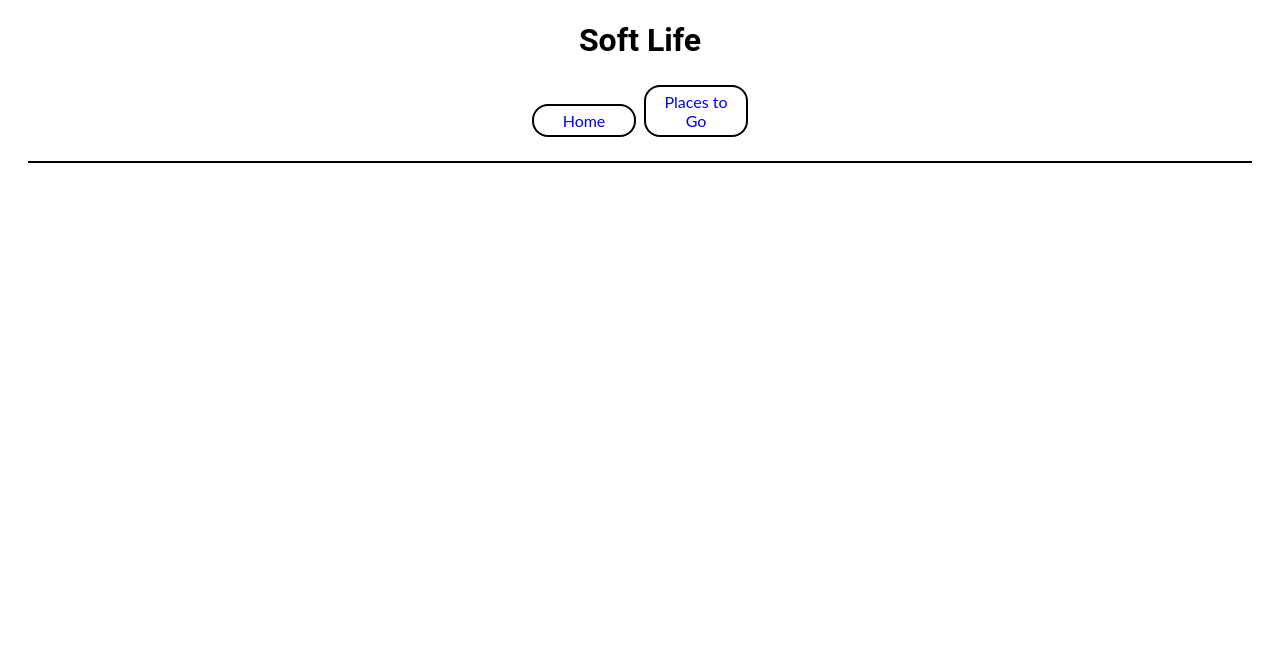
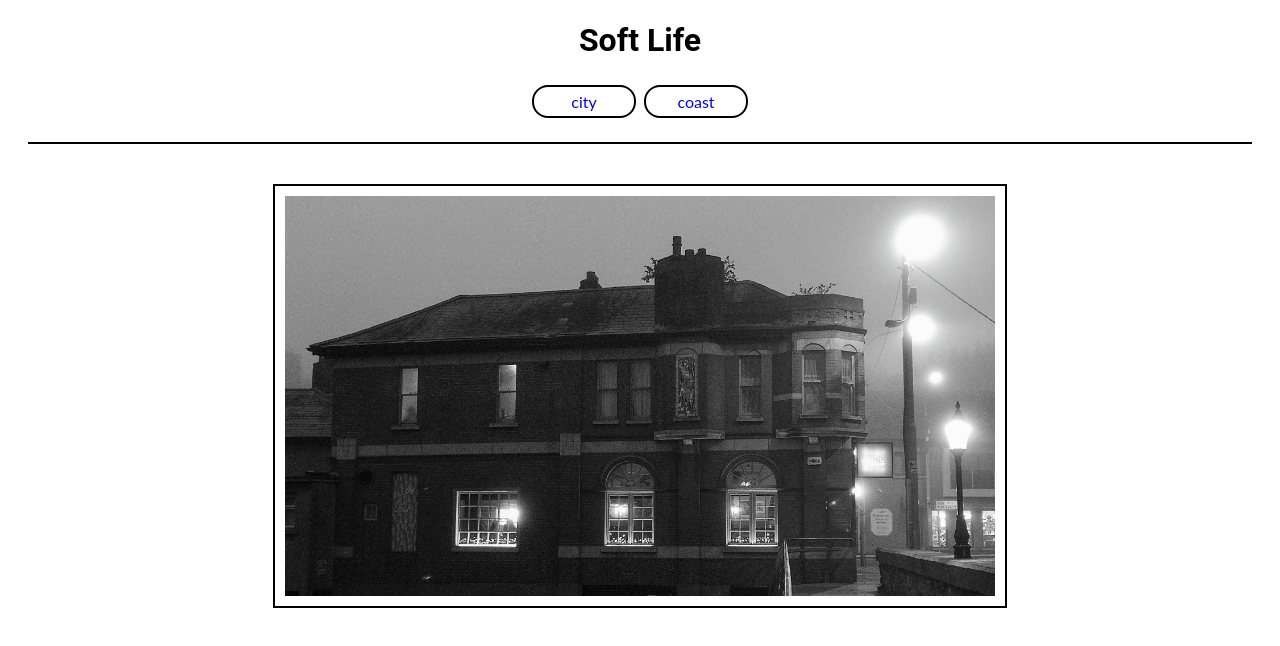
Before and after one commit to JeyAsare/Soft-Life, a plain HTML site: page index.html in a window 1280 px wide. Drawn offline with Linux system fonts and the light colour scheme.

Commit message:
feat: add imagesto the webpage

```diff
--- a/index.html
+++ b/index.html
@@ -14,13 +14,18 @@
     <nav>
         <ul>
             <li>
-                <a href="index.html">Home</a>
+                <a href="index.html">city</a>
             </li>
             <li>
-                <a href="places.html">Places to Go</a>
+                <a href="coast.html">coast</a>
             </li>
         </ul>
     </nav>
+    <section>
+        <figure>
+            <img src="assets/images/city.jpg" alt="an image of an urban city">
+        </figure>
+    </section>
 
 </body>
 
```
Also changed, not shown: coast.html (+5 -1 lines), assets/images/beach.jpg (added), assets/images/city.jpg (added).
